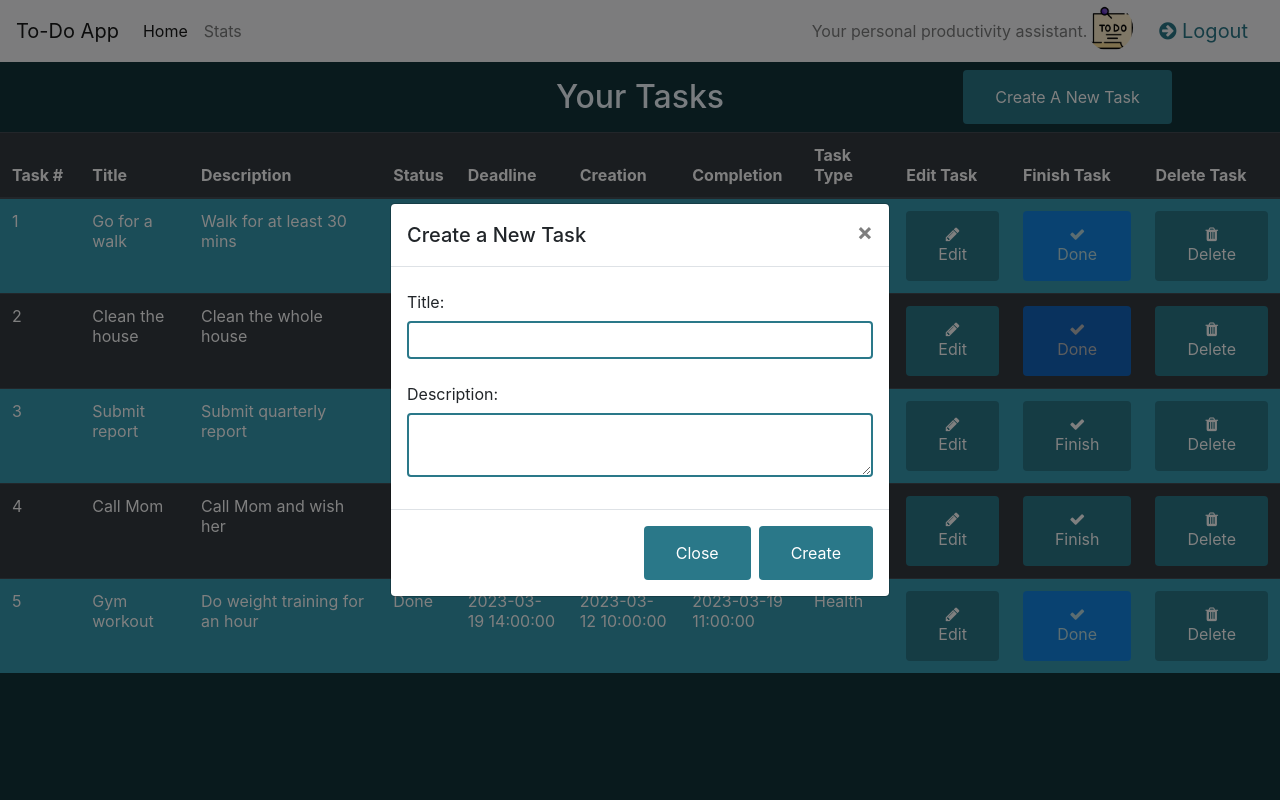
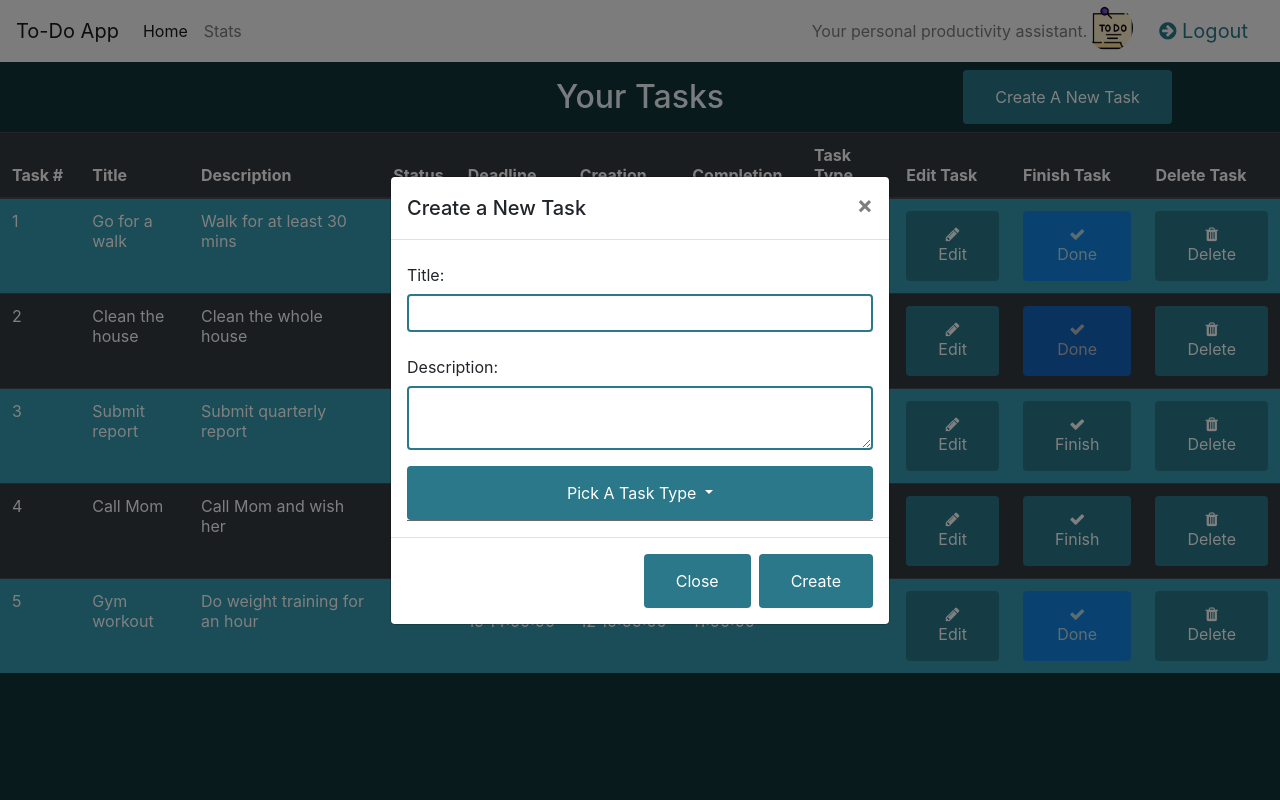
Before and after one commit to alperengozeten/To-Do-App-Flask, a Flask app: page /tasks in a window 1280 px wide, after a click on "Create A New Task". Run offline with Flask 2, Linux system fonts and the light colour scheme; a user stored in the database is signed in; data comes from the database, SQL or seed files in the repository; data that the repository does not hold is empty; some libraries are stand-ins or nearby versions.

Commit message:
dropdown for create task

```diff
--- a/app/app.py
+++ b/app/app.py
@@ -74,6 +74,9 @@ def tasks():
     userid = session['userid']
     cursor = mysql.connection.cursor(MySQLdb.cursors.DictCursor)
 
+    cursor.execute('SELECT * FROM TaskType')
+    task_types = cursor.fetchall()
+
     if request.method == 'POST' and 'task_id' in request.form:
         taskid = int(request.form['task_id'])
         cursor.execute('DELETE FROM Task WHERE id = % s', (taskid, ))
@@ -87,7 +90,7 @@ def tasks():
     cursor.execute('SELECT * FROM Task WHERE user_id = % s', (userid, ))
     result = cursor.fetchall()
 
-    return render_template('tasks.html', table=result)
+    return render_template('tasks.html', table=result, task_types=task_types)
 
 @app.route('/analysis', methods =['GET', 'POST'])
 def analysis():
--- /dev/null
+++ b/app/static/styles/dropdown.css
@@ -0,0 +1,12 @@
+.dropdown-toggle {
+    border:none; /* Remove border bottom */
+    width:100%;
+}
+
+.dropdown, .dropup {
+    border-bottom: 1px solid #696969; /* Add bottom border to drop down instead */
+}
+
+.dropdown-menu {
+    width:100%; /* Make drop down 100% width OPTIONAL */
+}
--- a/app/templates/tasks.html
+++ b/app/templates/tasks.html
@@ -2,6 +2,7 @@
     <head>
         <link rel="stylesheet" href="https://cdn.jsdelivr.net/npm/bootstrap@4.3.1/dist/css/bootstrap.min.css" integrity="sha384-ggOyR0iXCbMQv3Xipma34MD+dH/1fQ784/j6cY/iJTQUOhcWr7x9JvoRxT2MZw1T" crossorigin="anonymous">
         <link rel="stylesheet" href="static/styles/register.css">
+        <link rel="stylesheet" href="static/styles/dropdown.css">
         <link rel="stylesheet" href="https://cdnjs.cloudflare.com/ajax/libs/font-awesome/4.7.0/css/font-awesome.min.css">
       </head>
     <body>
@@ -139,6 +140,16 @@
                   <textarea class="form-control" id="message-text"></textarea>
                 </div>
               </form>
+              <div class="dropdown" style="text-align: center;">
+                <button class="btn btn-secondary btn-lg dropdown-toggle" type="button" id="dropdownMenuButton" data-toggle="dropdown" aria-haspopup="true" aria-expanded="false">
+                  Pick A Task Type
+                </button>
+                <div class="dropdown-menu" aria-labelledby="dropdownMenuButton">
+                  {% for task in task_types %}
+                  <a class="dropdown-item" href="#">{{task.type}}</a>
+                  {% endfor %}
+                </div>
+              </div>
             </div>
             <div class="modal-footer">
               <button type="button" class="btn btn-secondary" data-dismiss="modal">Close</button>
```
